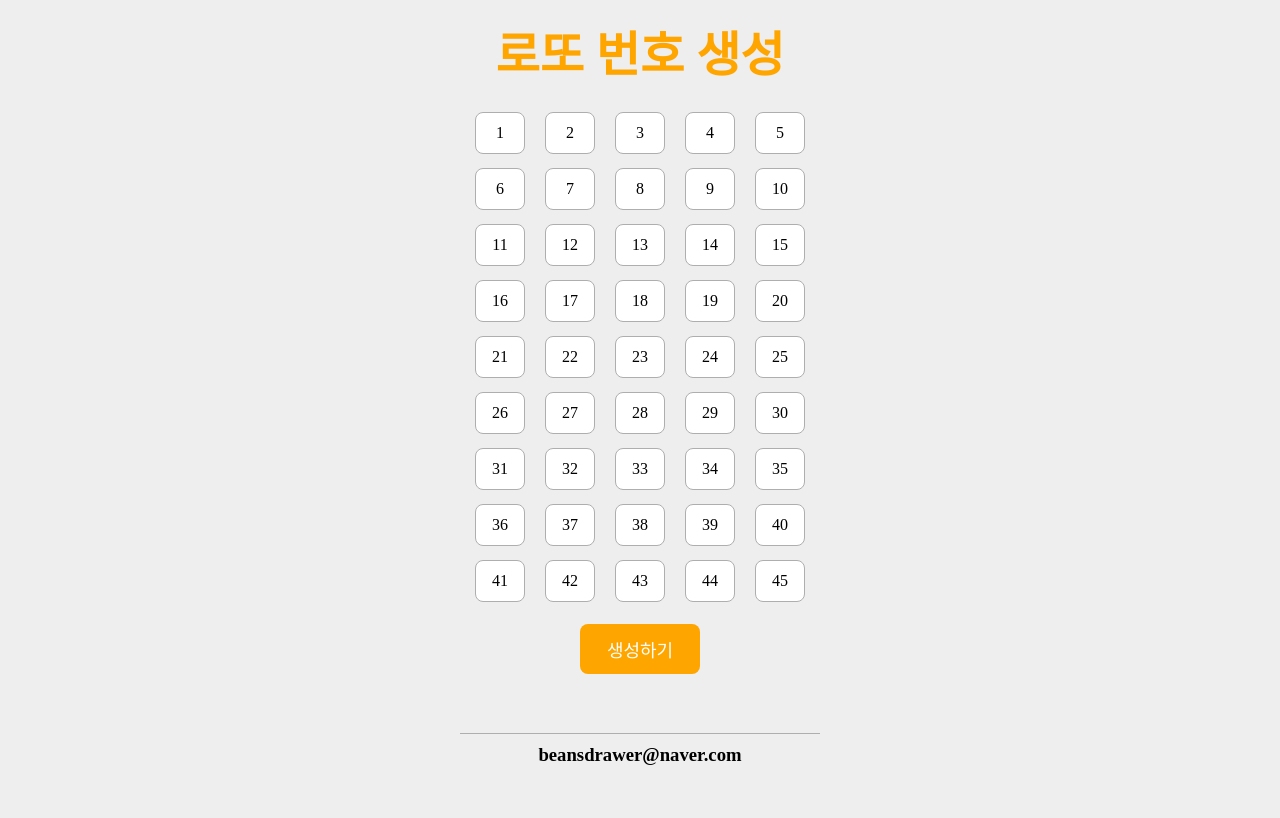
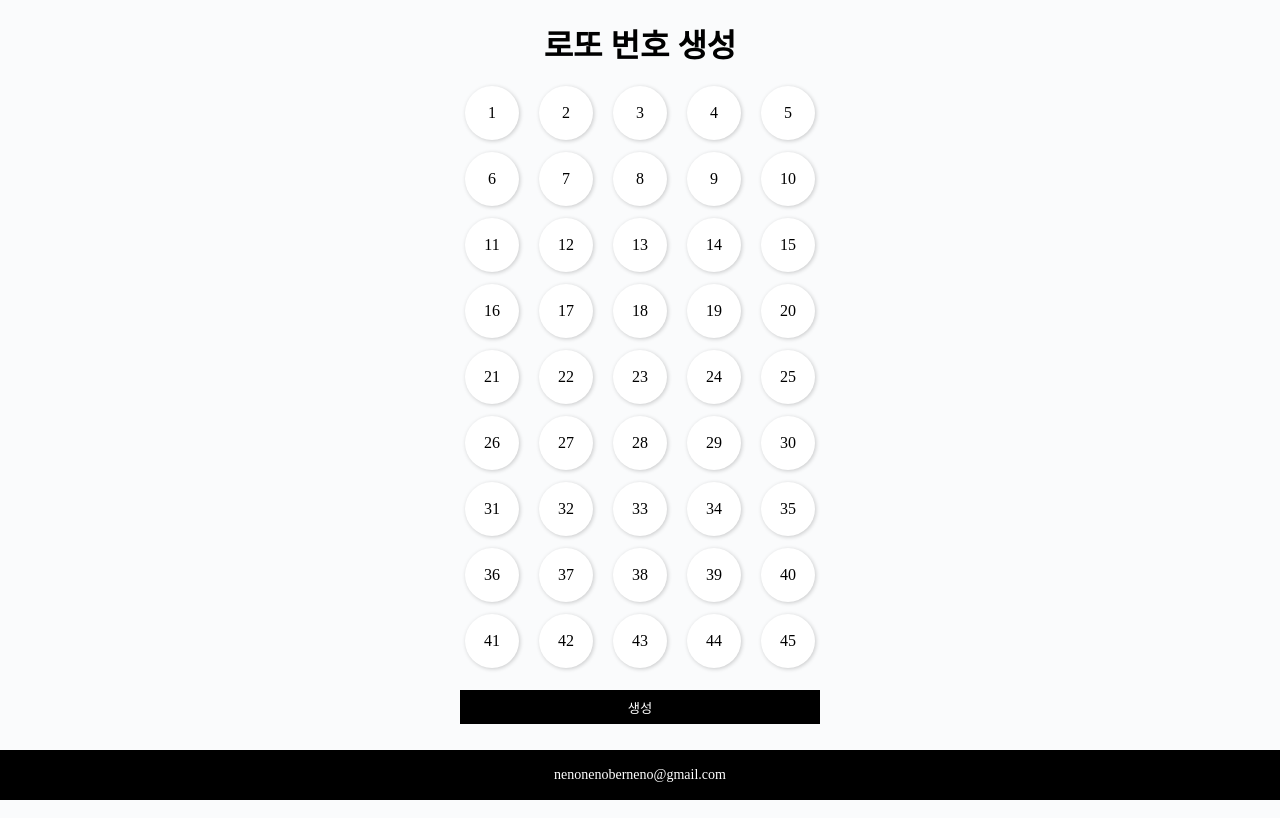
Before and after one commit to hyungook/Lotto-number-generator, a plain HTML site: page index.html in a window 1280 px wide. Drawn offline with Linux system fonts and the light colour scheme; a web font is replaced by a local one.

Commit message:
Lotto Number Generator made with Jquery

```diff
--- a/index.css
+++ b/index.css
@@ -1,101 +1,121 @@
-@font-face{
-  src: url(fonts/NanumBarunpenB.ttf);
-  font-family: pen;
+/* index.css */
+
+*{
+  margin: 0;
+  padding: 0;
 }
-*{
-  font-family: pen;
+
+body {
+  background-color: #fafbfc;
 }
-html, body{
-  margin: 0; padding: 0;
-  background-color: #eeeeee;
-}
-#container{
+
+#container {
   width: 360px;
   margin: 0 auto;
   text-align: center;
-  /* border: 1px solid #cccccc; */
-  /* background-color: #ffffff; */
+  margin-bottom: 70px;
 }
-/* header{
-  padding: 20px;
-  color: white;
-  background-color:
-} */
-header > h1{
-  font-size: 48px;
-  margin: 16px 0;
-  color: orange;
+
+h1 {
+  width: 100%;
+  height: 40px;
+  margin: 20px 0;
 }
-footer > h3{
-  border-top: 1px solid #aeaeae;
-  padding-top: 10px;
+
+section > div > div{
+  background-color: #fff;
 }
-.style-numbers{
-  /* border: 1px solid #cccccc; */
-  width: 350px;
+
+.style-numbers {
+  width: 360px;
+  margin: 0;
+  display: flex;  /* 빈공간 최소화! */
+  flex-wrap: wrap;  /* 공간이 넘치면 행 이동! */
+  justify-content: space-between;
+  margin-bottom: 16px;
+
+}
+
+.style-numbers > div {
+  width: 54px;
+  height: 54px;
+  margin: 6px 5px;
+/*  padding: 5px;*/
+  text-align: center;
+  display: flex;
+  align-items: center;
+  border-radius: 50px;
+
+
+  box-shadow: 1px 1px 4px rgba(0, 0, 0, 0.2);
+}
+
+
+.selected {
+  background-color: #000;
+}
+
+.selected > p {
+  color: #fff;
+}
+
+.style-numbers > div > p {
   margin: 0 auto;
-  display: flex;
-  flex-wrap: wrap;
-  /* background-color: #ffffff; */
 }
-.style-numbers > div{
-  width: 50px;
-  height: 36px;
-  margin: 5px;
-  padding: 5px;
-  text-align: center;
-}
-.number{
-  margin: 0;
-  line-height: 40px;
-  border: 1px solid #aeaeae;
-  border-radius: 8px;
-  color: #000000;
-  background-color: #ffffff;
-}
-.selected > p{
-  color: white;
-  background-color: orange;
-}
-.btn{
-  margin: 18px 0 0 0;
-  width: 120px;
-  height: 50px;
-  font-size: 18px;
-  color: white;
-  background-color: orange;
-  border: none;
-  border-radius: 8px;
-}
+
 .ing{
+  /* 공간은 차지하되 보이진 않는다. */
   visibility: hidden;
 }
-.visible{
+.visible {
   visibility: visible;
 }
 
-.reset{
-  border: none;
-  border-radius: 6px;
-  color: white;
-  background-color: coral;
-  width: 60px;
-  height: 20px;
+
+
+
+.reset {
   display: none;
 }
 
-.cNumbers{
-  display: flex;
-  justify-content: center;
-  border: 1px solid #cccccc;
-  border-radius: 12px;
-  margin: 0 0 5px 0;
-  background-color: #ffffff;
+
+.js-btn, .js-reset {
+  width: 360px;
+  height: 34px;
+  border: none;
+/*  border-radius: 8px;*/
+  background-color: #000;
+  color: #fff;
 }
 
-.cNumber{
-  margin: 10px;
-  width: 32px; height: 32px; font-size: 24px;
-  border-radius: 50%; /*background-color: darkslategrey;*/
-  color: white;
+.cNumbers {
+  width: 360px;
+  height: 36px;
+  background-color: #fff;
+  border: 1px solid #000;
+/*  margin-bottom: 10px;*/
+/*  border-radius: 8px;*/
+  box-sizing: border-box;
 }
+
+.cNumber {
+  display: inline-block;
+  margin: 4px;
+}
+
+
+footer {
+  position: fixed;
+  bottom: 0;
+  width: 100%;
+  height: 50px;
+  background-color: #000;
+  color: #fff;
+  margin-top: 10px;
+}
+h3 {
+  font-size: 14px;
+  font-weight: 300;
+  text-align: center;
+  line-height: 50px;
+}
--- a/index.html
+++ b/index.html
@@ -14,18 +14,24 @@
       <h1>로또 번호 생성</h1>
     </header>
     <section>
+      <!-- 1부터 45 표시될 공간 -->
       <div class="js-numbers style-numbers"></div>
-      <button class="js-btn btn">생성하기</button>
+      <button class="js-btn btn">생성</button>
+
       <p class="ing visible">생성중.</p>
+
       <div class="result"></div>
       <button class="js-reset reset">초기화</button>
+
     </section>
-    <footer>
-      <h3>beansdrawer@naver.com</h3>
+
+  </div>
+<footer>
+      <h3>nenonenoberneno@gmail.com</h3>
     </footer>
-  </div>
 <script src="js/jquery-3.5.1.min.js"></script>
 <script src="js/lotto.js">
+
 </script>
 </body>
 </html>
--- a/js/lotto.js
+++ b/js/lotto.js
@@ -1,49 +1,101 @@
-let isCreate = false;
-const lotto = new Array(6);
-const creatingComment = ['생성중..','생성중...','생성중.']
-let step = 0;
-let intevalId = 0;
+/*
+lotto.js
 
-function createWholeNumber(){
-  for(let i = 1; i <= 45; i++){
-    const numDiv = document.createElement('div');
-    numDiv.innerHTML = `<p class="number">${i}</p>`;
-    numDiv.id = `no-${i}`;
-    $('.js-numbers').append(numDiv);
+로또 관련 기능을 제공하는 자체 제작 라이브러리
+*/
+
+let isCreate = false;  // 생성중인 상태 표시
+const lotto = new Array(6);  //  6칸짜리 배열
+const creatingComment = ["생성중..","생성중...","생성중."]
+let step = 0;  // 현재 생성된 번호의 개수
+let intervalId = 0;  //  주기적인 동작의 데이터!
+
+
+
+function resetNumbers(){
+
+  clearNumbers();
+
+  //  결과창을 싹 비우고, 자기 자신도 숨는다.
+  $(".result").empty();
+  $(".js-reset").hide();
+
 }
+
+
+
+function displayNumbers(){
+  const nNumberContainer = $('<div>')  // div 생성!
+  nNumberContainer.attr('class', 'cNumbers');
+  for(let i = 0; i < 6; i++){
+    const nNumber = $('<div>')
+    nNumber.attr('class', 'cNumber');
+    nNumber.text(`${lotto[i]}`);
+    nNumberContainer.append(nNumber);
+
+    nNumberContainer.css('display','none')
   }
+  $(".result").append(nNumberContainer);
+  nNumberContainer.fadeIn(1500);  //  보여지기 위해서는 먼저 display를 none으로
+
+  $(".js-reset").show();
+}
+
+
+
 
 function clearNumbers(){
   $('.selected').removeClass('selected');
 }
 
+
+
+
+
+//  만들어진 번호 표시하기(500ms 마다 한번씩)
 function pointNumbers(){
-  $(`#no-${lotto[step]}`).addClass('selected');
-  $('.ing').text(creatingComment[step%3])
+
+  $(`#no-${lotto[step]}`).addClass("selected");
+  $(".ing").text(creatingComment[step%3])  //  step%3 = 숫자 제한
   step++;
-  console.log('ing...')
-  if(step==6){
-    clearInterval(intevalId)
+
+  //  모든 번호에 대해서 조회사 끝났다면!
+  if(step == 6){
+
     displayNumbers();
-    $('.ing').removeClass("visible")
+
+    $(".ing").removeClass("visible");
+    clearInterval(intervalId);
     step = 0;
     isCreate = false;
   }
 }
 
+
+
+
+
+//  로또 번호 랜덤으로 생성하기
 function createNumbers(){
-  if(isCreate) return;
+  if(isCreate){
+    //  만들어지고 있을 때는 만들기 함수 사용불가!
+    return;
+  }
 
-  isCreate = true;
+  // 기존에 표시된 번호들 있다면, 다 지우고 시작!
   clearNumbers();
 
+  isCreate=true;
+
   let count = 0;
-  let mFlag = true;
+  let mFlag = true;  //중복 검사용 데이터!
   while(count < 6){
     let number;
-      number = parseInt(Math.random()*45)+1
-      for(let i=0; i<count; i++){
-        if(lotto[i] == number) mFlag = false;
+    number = parseInt(Math.random()*45)+1;  //parseInt 정수로
+    for(let i = 0; i < count; i++){
+      if(lotto[i] == number){
+        mFlag = false;
+      }
     }
     if(mFlag){
       lotto[count] = number;
@@ -51,53 +103,39 @@ function createNumbers(){
     }
     mFlag = true;
   }
-  lotto.sort(function(a, b) {
-    return a - b;
-  }); // 오름차순 정렬
-  $('.ing').addClass("visible")
-  intevalId = setInterval(pointNumbers, 500)
+
+  $('.ing').addClass("visible");
+  console.log(lotto);
+
+  //완성된 로또 번호를 가지고, 번호별 색칠하기!
+
+  intervalId = setInterval(pointNumbers,500);
+
 }
 
-function displayNumbers(){
-  const nNumberContainer = $('<div>')
-  nNumberContainer.attr('class', 'cNumbers');
-  for(let i = 0 ; i < 6; i++){
-    const nNumber = $('<div>');
-    nNumber.attr('class', `cNumber`);
-    nNumber.text(`${lotto[i]}`);
-    if(lotto[i] < 10){
-      nNumber.css('backgroundColor','orange')
-    }else if(lotto[i] < 20){
-      nNumber.css('backgroundColor','blue')
-    }else if(lotto[i] < 30){
-      nNumber.css('backgroundColor','red')
-    }else if(lotto[i] < 40){
-      nNumber.css('backgroundColor','yellowgreen')
-    }else{
-      nNumber.css('backgroundColor','purple')
+
+
+
+// 1to 45 숫자를 웹문서에 뿌려주기
+function createWholeNumber(){
+  for(let i = 1; i <= 45; i++){
+    const numDiv = document.createElement('div')
+    numDiv.innerHTML = `<p class="number">${i}</p>`;
+    numDiv.id = `no-${i}`;
+    $(".js-numbers").append(numDiv);
   }
-    nNumberContainer.append(nNumber);
-    nNumberContainer.css('display', 'none');
 }
-  $(".result").append(nNumberContainer)
-  nNumberContainer.fadeIn(1500);
-  $(".js-reset").show();
-}
-function resetNumbers(){
-  clearNumbers();
 
-  $(".result").empty();
-  $('.js-reset').hide();
-}
+// 시작할 때 해야할 일들을 하는 함수
 function init(){
   createWholeNumber();
-  $('.ing').removeClass("visible")
+  $('.ing').removeClass("visible");
 }
 
+// 웬문서 로드가 완료되면 실핼될 실행문!!
 $(document).ready(function(){
+  init();
+  $(".js-btn").click(createNumbers);
+  $(".js-reset").click(resetNumbers);
 
-  init();
-  $('.js-btn').click(createNumbers);
-  $('.js-reset').click(resetNumbers);
-
-});
+})
```
Lines whose indentation alone changed are shown as unchanged.
